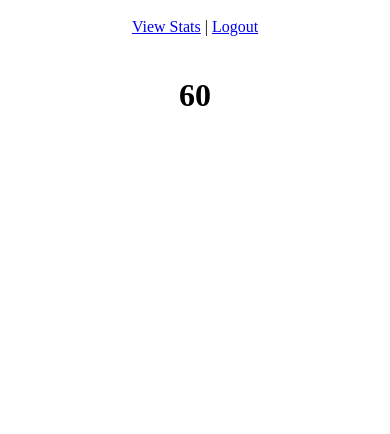
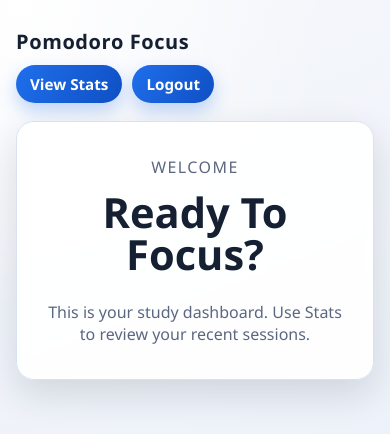
Before and after one commit to DuncanLynch/pommodoro_app, a Flask app: page / in a window 390 px wide. Shown: the top 434 px of the page. Run offline with Flask 3, Linux system fonts and the light colour scheme; the visitor is signed in with stand-in values (Sample User, id 1); some libraries are stand-ins or nearby versions.

Commit message:
CSS Added

```diff
--- /dev/null
+++ b/webapp/static/styles.css
@@ -0,0 +1,181 @@
+:root {
+  --bg-1: #f5f7fb;
+  --bg-2: #e8eef8;
+  --surface: rgba(255, 255, 255, 0.92);
+  --surface-strong: #ffffff;
+  --text-main: #162033;
+  --text-soft: #5b6780;
+  --accent: #1f6feb;
+  --accent-2: #0f4fc4;
+  --border: #d9e2f0;
+  --shadow: 0 14px 36px rgba(22, 32, 51, 0.14);
+}
+
+* {
+  box-sizing: border-box;
+}
+
+html,
+body {
+  margin: 0;
+  padding: 0;
+  min-height: 100%;
+}
+
+body {
+  font-family: "Segoe UI", "Trebuchet MS", "Verdana", sans-serif;
+  color: var(--text-main);
+  background:
+    radial-gradient(circle at 5% 0%, #ffffff 0%, transparent 34%),
+    radial-gradient(circle at 95% 95%, #dfe9ff 0%, transparent 34%),
+    linear-gradient(160deg, var(--bg-1), var(--bg-2));
+}
+
+.page {
+  max-width: 1060px;
+  margin: 28px auto;
+  padding: 0 16px;
+}
+
+.topbar {
+  display: flex;
+  justify-content: space-between;
+  align-items: center;
+  margin-bottom: 18px;
+}
+
+.brand {
+  font-size: 1.25rem;
+  font-weight: 700;
+  letter-spacing: 0.03em;
+}
+
+.nav-links {
+  display: flex;
+  gap: 10px;
+}
+
+.nav-links a {
+  text-decoration: none;
+  color: var(--surface-strong);
+  background: linear-gradient(120deg, var(--accent), var(--accent-2));
+  padding: 9px 14px;
+  border-radius: 999px;
+  font-size: 0.95rem;
+  font-weight: 600;
+  box-shadow: 0 8px 18px rgba(31, 111, 235, 0.28);
+}
+
+.card {
+  background: var(--surface);
+  border: 1px solid var(--border);
+  border-radius: 18px;
+  box-shadow: var(--shadow);
+  backdrop-filter: blur(4px);
+}
+
+.timer-card {
+  padding: 34px 24px;
+  text-align: center;
+}
+
+.timer-title {
+  margin: 0;
+  font-size: 1rem;
+  color: var(--text-soft);
+  text-transform: uppercase;
+  letter-spacing: 0.09em;
+}
+
+.timer-value {
+  margin: 14px 0 26px;
+  font-size: clamp(2.6rem, 8vw, 5rem);
+  font-weight: 800;
+  line-height: 1;
+}
+
+.muted {
+  margin: 0;
+  color: var(--text-soft);
+}
+
+.stats-header {
+  padding: 20px 22px;
+  margin-bottom: 16px;
+}
+
+.stats-title {
+  margin: 0 0 8px;
+  font-size: 2rem;
+}
+
+.stats-grid {
+  display: grid;
+  grid-template-columns: repeat(3, minmax(0, 1fr));
+  gap: 12px;
+  margin-top: 16px;
+}
+
+.stat-item {
+  background: var(--surface-strong);
+  border: 1px solid var(--border);
+  border-radius: 12px;
+  padding: 12px;
+}
+
+.stat-label {
+  color: var(--text-soft);
+  font-size: 0.82rem;
+  text-transform: uppercase;
+  letter-spacing: 0.07em;
+  margin-bottom: 6px;
+}
+
+.stat-value {
+  font-size: 1.35rem;
+  font-weight: 700;
+}
+
+.table-wrap {
+  overflow-x: auto;
+}
+
+table {
+  width: 100%;
+  border-collapse: collapse;
+  background: var(--surface-strong);
+  border-radius: 14px;
+  overflow: hidden;
+}
+
+thead th {
+  text-align: left;
+  background: #f1f5ff;
+  color: #1e2e4f;
+  padding: 11px 12px;
+  font-size: 0.84rem;
+  text-transform: uppercase;
+  letter-spacing: 0.05em;
+}
+
+tbody td {
+  padding: 11px 12px;
+  border-top: 1px solid var(--border);
+  font-size: 0.94rem;
+}
+
+tbody tr:nth-child(even) {
+  background: #f9fbff;
+}
+
+@media (max-width: 768px) {
+  .topbar {
+    flex-direction: column;
+    align-items: flex-start;
+    gap: 10px;
+  }
+
+  .stats-grid {
+    grid-template-columns: 1fr;
+  }
+}
--- a/webapp/templates/index.html
+++ b/webapp/templates/index.html
@@ -1,21 +1,26 @@
+<!doctype html>
+<html lang="en">
+<head>
+  <meta charset="utf-8">
+  <meta name="viewport" content="width=device-width, initial-scale=1">
+  <title>Pomodoro Timer</title>
+  <link rel="stylesheet" href="{{ url_for('static', filename='styles.css') }}">
+</head>
 <body>
-  <div style="padding: 10px; text-align: center;">
-    <a href="/stats">View Stats</a> |
-    <a href="/logout">Logout</a>
+  <div class="page">
+    <header class="topbar">
+      <div class="brand">Pomodoro Focus</div>
+      <nav class="nav-links">
+        <a href="/stats">View Stats</a>
+        <a href="/logout">Logout</a>
+      </nav>
+    </header>
+
+    <main class="card timer-card">
+      <p class="timer-title">Welcome</p>
+      <h1 class="timer-value">Ready To Focus?</h1>
+      <p class="muted">This is your study dashboard. Use Stats to review your recent sessions.</p>
+    </main>
   </div>
-  <h1 style="text-align: center; padding: 10px">
-  <span id="result"></span>
-  <!-- Include jQuery library -->
-  <script src="//ajax.googleapis.com/ajax/libs/jquery/1.9.1/jquery.min.js"></script>
-  <script>
-    // Function to fetch and update the timer
-    function update_timer() {
-      $.getJSON('/_timer', function(data) {
-        $("#result").text(data.result);
-      });
-    }
-    // Call the function every second (1000 milliseconds)
-    setInterval(update_timer, 1000);
-  </script>
-  </h1>
 </body>
+</html>
```
Also changed, not shown: webapp/templates/stats.html (+31 -10 lines).
